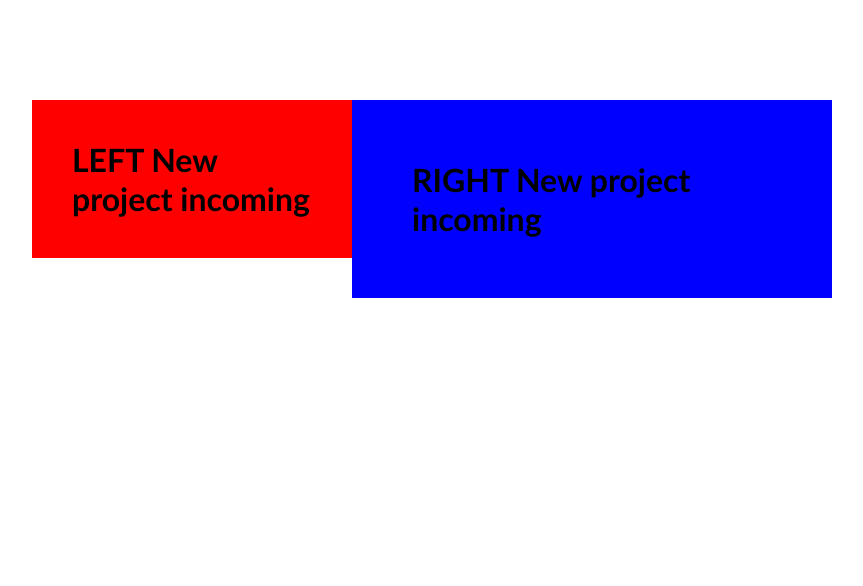
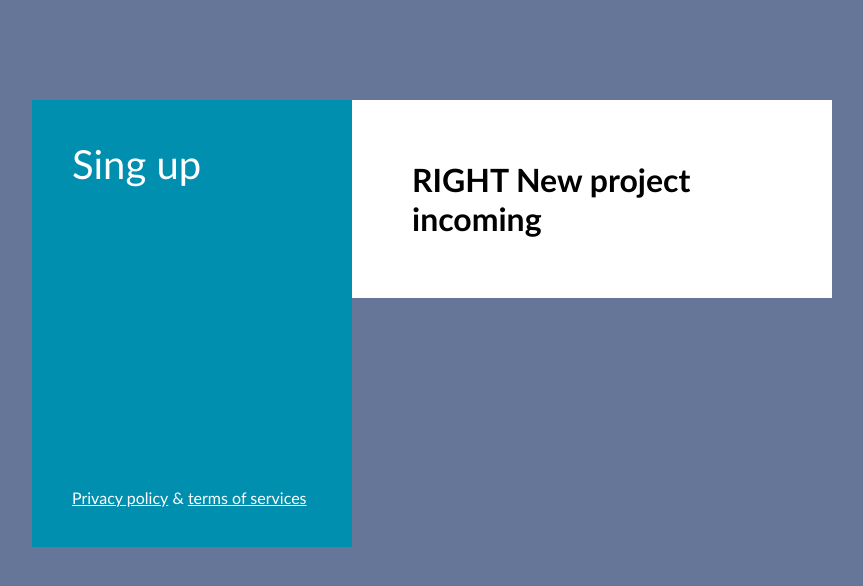
Before and after one commit to dalram/4-sign-up-form, a website: page index.html in a window 1280 px wide. Shown: the whole page, without its empty margins (208-1071 px from the left). Drawn offline with Linux system fonts and the light colour scheme.

Commit message:
Left column content

```diff
--- a/css/styles.css
+++ b/css/styles.css
@@ -8,6 +8,7 @@ body * {
 
 body {
     font-family: 'Gill Sans', 'Gill Sans MT', Calibri, 'Trebuchet MS', sans-serif;
+    background-color: #667699;
 }
 .container {
     width: 800px;
@@ -17,13 +18,29 @@ body {
 .left-column {
     width: 40%;
     padding: 40px;
-    background-color: red;
+    background-color: #008fae;
     float: left;
+    color: white;
+
 }
+.main-title {
+    width: 100%;
+    color: white;
+    font-size: 40px;
+    font-weight: normal;
+    margin-bottom: 300px;
+}
+.bottom-links {
+
+}
+.bottom-links > .link {
+    color: #fff;
+}
+
 .right-column {
     width: 60%;
     padding: 60px;
-    background-color: blue;
+    background-color: #fff;;
     float: left;
 }
 /* 1. Kaip padaryti, kad vienas elementas reaguotu i kito elemento auksti ir atitinkamai augtu ar mazetu.
--- a/index.html
+++ b/index.html
@@ -16,7 +16,12 @@
 <body>
     <main class="container">
         <div class="left-column">
-            <h1>LEFT New project incoming</h1>
+            <h1 class="main-title">Sing up</h1>
+            <footer class="bottom-links">
+            <a href="" class="link">Privacy policy</a>
+            &
+            <a href="" class="link">terms of services</a>
+            </footer>
         </div>
         <div class="right-column">
             <h1>RIGHT New project incoming</h1>
```
